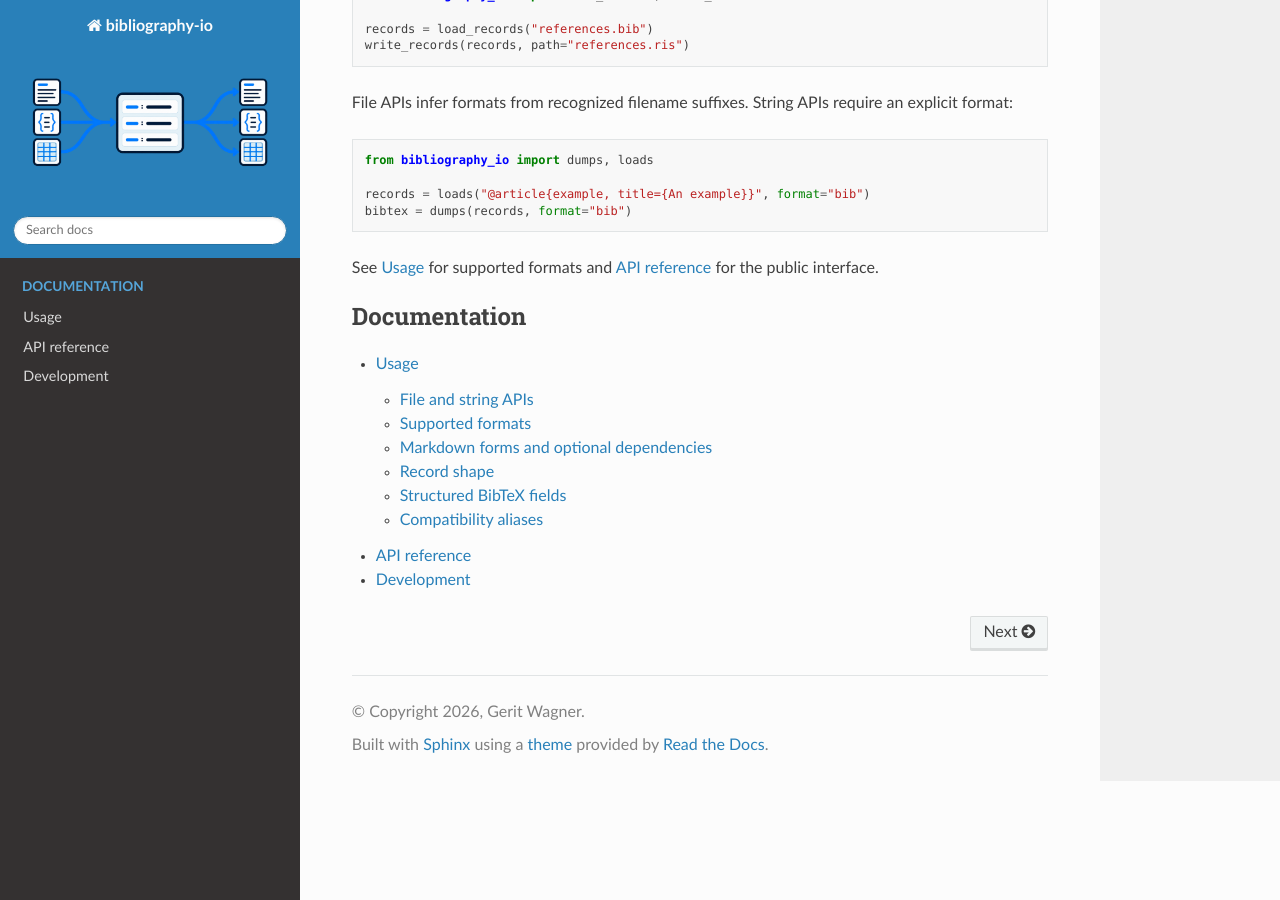
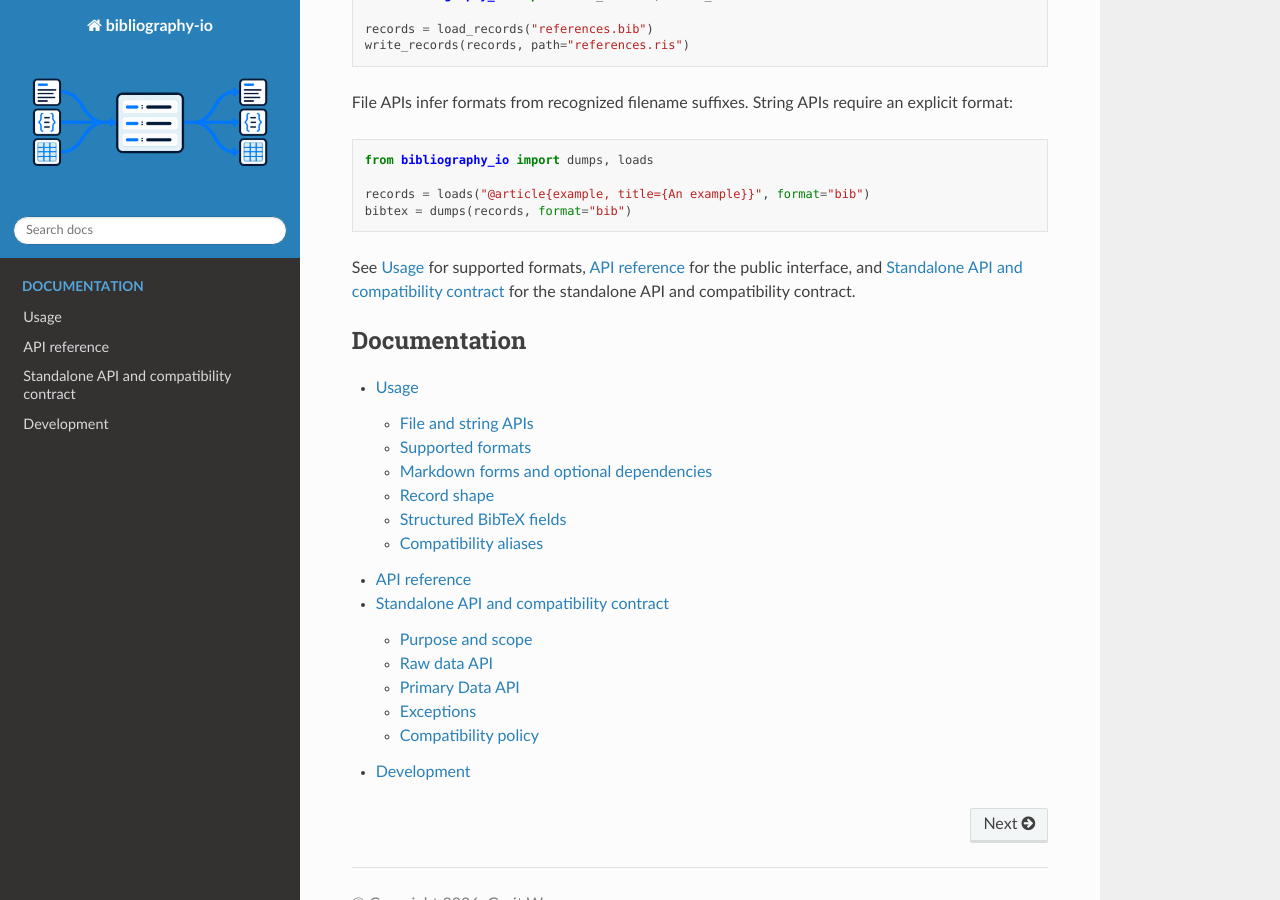
Before and after one commit to CoLRev-Environment/bibliography-io, a Sphinx documentation site: the page built from docs/index.rst, in a window 1280 px wide and 900 px high, scrolled down 731 px. Built offline with Sphinx 7.4.7 and the Read the Docs theme 3.1.0, drawn with Linux system fonts in a browser that asks for light colours; some of the changed lines change nothing that is shown.

Commit message:
docs: add design principles

```diff
--- /dev/null
+++ b/docs/design.rst
@@ -0,0 +1,282 @@
+Standalone API and compatibility contract
+=========================================
+
+Purpose and scope
+-----------------
+
+Bibliography I/O supports literature-review workflows that collect
+bibliographic records from multiple sources. Those sources may use different
+formats, such as RIS and BibTeX, or different syntax versions and conventions
+within the same format.
+
+These workflows have two related but distinct kinds of data: **raw
+records**, as received from a source, and **primary records**, which are
+curated and maintained as the review's canonical dataset. They have
+different requirements, so the package provides separate APIs for handling
+them.
+
+Bibliography I/O aims to give each API a consistent interface and in-memory
+representation across supported formats, while accommodating source- and
+version-specific differences. Today, format-specific packages often expose
+different interfaces and outputs, and may not distinguish raw records from
+primary records. This makes it harder to combine sources and manage records
+throughout a review.
+
+The package aims to keep its core free of mandatory runtime dependencies, using
+optional backends where additional format support requires them. Its design is
+inspired in part by Pandoc's approach to working across formats through a
+common interface.
+
+Raw data API
+------------
+
+Bibliographic data comes from databases and other providers, so formats and the
+ways those formats are used are not always under strict control. The raw data
+API is designed to be robust to that variation across supported formats and to
+write output that different consumers can import.
+
+Its loading interfaces return ordered lists. The API is expected to grow
+optional source tags through a future extension; the anticipated interfaces
+are:
+
+.. code-block:: python
+
+   load_records(
+       path, *, format=None, source=None, source_version=None,
+       standardize_field_names=True
+   ) -> list[dict]
+   loads(
+       text, *, format=..., source=None, source_version=None,
+       standardize_field_names=True
+   ) -> list[dict]
+
+The corresponding writing interfaces are:
+
+.. code-block:: python
+
+   write_records(
+       records, *, path, format=None, source=None, source_version=None,
+       standardize_field_names=True
+   ) -> None
+   dumps(
+       records, *, format=..., source=None, source_version=None,
+       standardize_field_names=True
+   ) -> str
+
+The raw API follows these principles:
+
+- File APIs infer the format from a recognized suffix when ``format`` is omitted.
+  String APIs require an explicit format. If a file format cannot be inferred
+  from its suffix or the selected format is unsupported for the operation,
+  ``UnsupportedFormatError`` is raised.
+- Raw loading does not require record IDs to be present or unique. Raw parsing
+  does not generate IDs. Accordingly, loading returns a list rather than an
+  ID-indexed dictionary, preserving source order and every record. This may
+  mean slower lookups by ID.
+- Unknown fields are preserved and are not silently discarded. If the selected
+  destination format cannot represent a field or value, writing raises
+  ``SerializationError``.
+- By default, field names use the standardization currently built into
+  bibliography-io. In the anticipated extension, a source plugin may provide
+  source- and version-specific field-name mappings and source-specific
+  preprocessing. Its field-name mappings extend the built-in standardization
+  and take precedence for matching source fields. Field-name mappings must be
+  separate from other preprocessing: ``standardize_field_names=False`` disables
+  both built-in and plugin-provided field-name standardization, while other
+  source-specific preprocessing may still run without changing field names.
+  Without a source plugin, ambiguous conversions or decisions specific to a
+  format belong to format-specific or downstream packages.
+- In an anticipated extension, ``source`` and ``source_version`` are optional tags
+  that identify the system or provider that produced the data and, when
+  relevant, its export version. They are distinct from ``format``: for example,
+  ``format="xml"`` describes the serialization, while
+  ``source="web_of_science"`` identifies its origin (formats like ``xml`` may be provided by different sources with different syntax). ``source_version`` is a
+  label for version-specific loading or export behavior.
+- In the anticipated extension, source-specific parsing and writing behavior
+  will be provided by separately installable Python packages registered through
+  the plugin infrastructure. When a source is specified, the matching plugin
+  may handle that source's format and version. With no source specified, the
+  core format handler is used. A requested source plugin that is unavailable
+  raises ``OptionalBackendUnavailableError``; an unsupported
+  source/format/version combination raises ``UnsupportedFormatError``.
+- Metadata preparation (e.g., of author and language fields), and lookup
+  searches are responsibilities of downstream packages.
+
+File writes replace the destination. Markdown table writing is core
+functionality; Markdown reference-list parsing is an optional, lazily loaded
+backend. Format-specific options for raw loading and writing, including options
+for JSON and other core formats, belong to this API and must be documented with
+the relevant format. Core functions accept no undocumented options. Structured
+BibTeX field options for primary data are described in the next section.
+
+Primary Data API
+----------------
+
+Primary data is maintained as a curated set: every record is expected to have
+an ID that is unique within the primary dataset and an entry type. It may have additional and provenance information in mapping or list format.
+
+The primary-data interfaces are:
+
+.. code-block:: python
+
+   load_records_dict(
+       path, *, header_only=False, mapping_fields=(), list_fields=()
+   ) -> dict[str, dict]
+
+   loads_dict(
+       text, *, mapping_fields=(), list_fields=()
+   ) -> dict[str, dict]
+
+   write_records_dict(
+       records, *, path, mapping_fields=(), list_fields=()
+   ) -> None
+
+The primary-data API follows these principles:
+
+- These interfaces always read or write BibTeX and do not accept a general
+  format argument.
+- Loads return an ID-indexed dictionary. Every record must have a valid, unique
+  string ``ID``; missing and duplicate IDs raise ``MissingRecordIDError`` and
+  ``DuplicateRecordIDError``, respectively. The API does not generate IDs or
+  silently overwrite duplicate records. ID assignment and validation belong to
+  the caller's ingestion or promotion process.
+- Use ``loads_dict()`` to load Git-versioned BibTeX supplied as text, such as
+  content read from a particular Git revision. It parses the text and returns
+  records indexed by ID.
+- ``load_records_dict(header_only=True)`` is a performance-oriented option for
+  workflows that need only record headers. It returns the same ID-indexed
+  dictionary shape with only ``ID`` and ``ENTRYTYPE`` in each record; the default
+  ``False`` returns complete records.
+- Entry types are open, lowercase strings.
+- ``mapping_fields`` and ``list_fields`` declare BibTeX fields that may contain
+  structured mapping and list values, respectively. These options can
+  represent structured provenance without mandating particular provenance field
+  names.
+
+Structured fields
+~~~~~~~~~~~~~~~~~
+
+The primary-data loading and writing interfaces support ``mapping_fields`` and
+``list_fields``. These field-name iterables declare BibTeX fields whose values
+are mappings or lists, respectively. Declared fields are matched
+case-insensitively against BibTeX field names. Values must have the declared
+top-level type. Fields cannot be declared as both mappings and lists.
+Structured provenance fields are one use for these options; no particular
+provenance field name is required by this API.
+
+The existing ``colrev_origin`` convention stores references to contributing raw
+records as a list in the record data and serializes them in BibTeX as a
+semicolon-delimited value. For example, a primary record produced by
+deduplicating records loaded through the Raw Data API may contain:
+
+.. code-block:: python
+
+   record = {
+       "ID": "merged-1",
+       "ENTRYTYPE": "article",
+       "title": "An example",
+       "colrev_origin": [
+           "CROSSREF.bib/001792",
+           "DBLP.bib/001703",
+       ],
+   }
+
+The corresponding BibTeX representation is:
+
+.. code-block:: bibtex
+
+   @article{merged-1,
+     title = {An example},
+     colrev_origin = {CROSSREF.bib/001792;
+                      DBLP.bib/001703;}
+   }
+
+Each locator identifies an individual raw record that contributed to the
+deduplicated primary record. This is an example of the existing ``colrev_origin``
+convention, not a requirement for a particular ``colrev_*`` provenance field.
+This semicolon-delimited representation is distinct from the versioned JSON
+encoding used for generic structured fields declared with ``mapping_fields`` or
+``list_fields``.
+
+Structured values are compact JSON (``ensure_ascii=True``, no NaN/Infinity),
+encoded as UTF-8, then Base64, prefixed by ``bibio-json-v1:`` and wrapped in a
+normal BibTeX braced value. The prefix is inside the braces. JSON provides
+unambiguous delimiters and escaping: strings preserve braces, quotes,
+backslashes, punctuation, whitespace, and Unicode; booleans remain JSON
+``true``/``false``; integers/floats remain JSON numbers; null remains JSON ``null``;
+and nested mappings/lists and empty containers retain their shape. Mapping key
+order follows JSON/Python insertion order.
+
+Only fields explicitly declared with ``mapping_fields`` or ``list_fields`` may
+contain mapping/list values when writing BibTeX. Undeclared mappings, lists,
+tuples, and sets raise ``SerializationError``. On parsing, declared fields must
+use this encoding and match their declared top-level container type; otherwise
+parsing raises ``ParseError``. Malformed Base64, UTF-8, or JSON raises
+``ParseError``, with the underlying error chained. This versioned payload is
+intended for bibliography-io round trips and is not interpreted as a native
+Python mapping by generic BibTeX tools.
+
+Exceptions
+----------
+
+The standalone API raises the following exceptions:
+
+.. list-table::
+   :header-rows: 1
+
+   * - Exception
+     - Raised when
+   * - ``TypeError``
+     - An argument has an invalid Python type or required arguments are missing.
+   * - ``FileNotFoundError``
+     - A file-loading operation receives a path that does not exist as a file.
+   * - ``OSError`` / ``UnicodeDecodeError``
+     - Reading or writing a file fails, or file contents are not valid UTF-8.
+   * - ``UnsupportedFormatError``
+     - A core operation requests an unknown or unsupported format, or a source plugin does not support the requested source/format/version combination.
+   * - ``ParseError``
+     - Input cannot be parsed as the selected format. Underlying parser errors are chained when available.
+   * - ``RecordValidationError``
+     - A record, structured-field declaration, or source-tag combination does not conform to the API's validation rules.
+   * - ``MissingRecordIDError``
+     - A primary-data dictionary operation encounters a record with no valid ID.
+   * - ``DuplicateRecordIDError``
+     - A primary-data dictionary operation encounters an ID more than once.
+   * - ``SerializationError``
+     - A record or field value cannot be represented in the requested output format.
+   * - ``OptionalBackendUnavailableError``
+     - A requested optional parsing or writing backend, including a source plugin, is not installed.
+   * - ``BackendExecutionError``
+     - An installed optional backend or source plugin fails while parsing or writing.
+
+All package-defined exceptions inherit from ``BibliographyIOError``. Raw
+list-based parsing preserves records without applying primary-data ID
+uniqueness requirements. Compatibility adapters may additionally expose errors
+from their underlying services; such service errors are propagated without
+translation.
+
+Compatibility policy
+--------------------
+
+Historical CoLRev callbacks and options (``entrytype_setter``, ``field_mapper``,
+``unique_id_field``, ``id_labeler``, ``logger``, and ``empty_if_file_not_exists``) are
+CoLRev adapter behavior, not core API options. The legacy ``format_names`` option
+has been removed. CoLRev's adapter is responsible for callback ordering and
+legacy missing-file defaults. Historical ``colrev.loader.*`` and
+``colrev.writer.*`` imports remain CoLRev compatibility facades during migration;
+they are not bibliography-io public module paths. The package's old root aliases
+(``load``, ``write``, ``write_file``, ``to_string``, ``load_df``, and ``get_nr_records``)
+are deprecated immediately. They remain available during migration and will
+be removed in a future release.
+
+The legacy processing modules ``load_utils_formatter.py`` and
+``load_utils_name_formatter.py`` contain CoLRev-specific formatting and name
+parsing behavior. Their functionality should be integrated into CoLRev
+packages, not maintained as bibliography-io functionality. In particular,
+language-code interpretation and normalization belong in CoLRev packages.
+
+The legacy ``bibliography_io.loader.load_utils`` adapter has been removed.
+Callers should use ``load_records()`` or ``loads()`` for raw list-based parsing;
+CoLRev-specific callbacks, ID assignment, missing-file defaults, and workflow
+processing belong in CoLRev packages. The deprecated root-level ``load()`` alias
+continues to delegate to ``load_records()`` but rejects CoLRev-specific options.
--- a/docs/index.rst
+++ b/docs/index.rst
@@ -45,7 +45,8 @@
    records = loads("@article{example, title={An example}}", format="bib")
    bibtex = dumps(records, format="bib")
 
-See :doc:`usage` for supported formats and :doc:`api` for the public interface.
+See :doc:`usage` for supported formats, :doc:`api` for the public interface,
+and :doc:`design` for the standalone API and compatibility contract.
 
 .. toctree::
    :maxdepth: 2
@@ -53,4 +54,5 @@
 
    usage
    api
+   design
    development
--- a/docs/usage.rst
+++ b/docs/usage.rst
@@ -96,7 +96,7 @@
 It preserves JSON strings, delimiters, braces, quotes, backslashes, Unicode,
 booleans, numbers, nulls, and empty/nested containers. Undeclared mappings and
 lists still raise ``SerializationError``. Structured-field options supplied to
-non-BibTeX formats raise ``UnsupportedFormatError``. See ``CONTRACT.md`` for the
+non-BibTeX formats raise ``UnsupportedFormatError``. See :doc:`design` for the
 full encoding and error contract.
 
 Compatibility aliases
```
